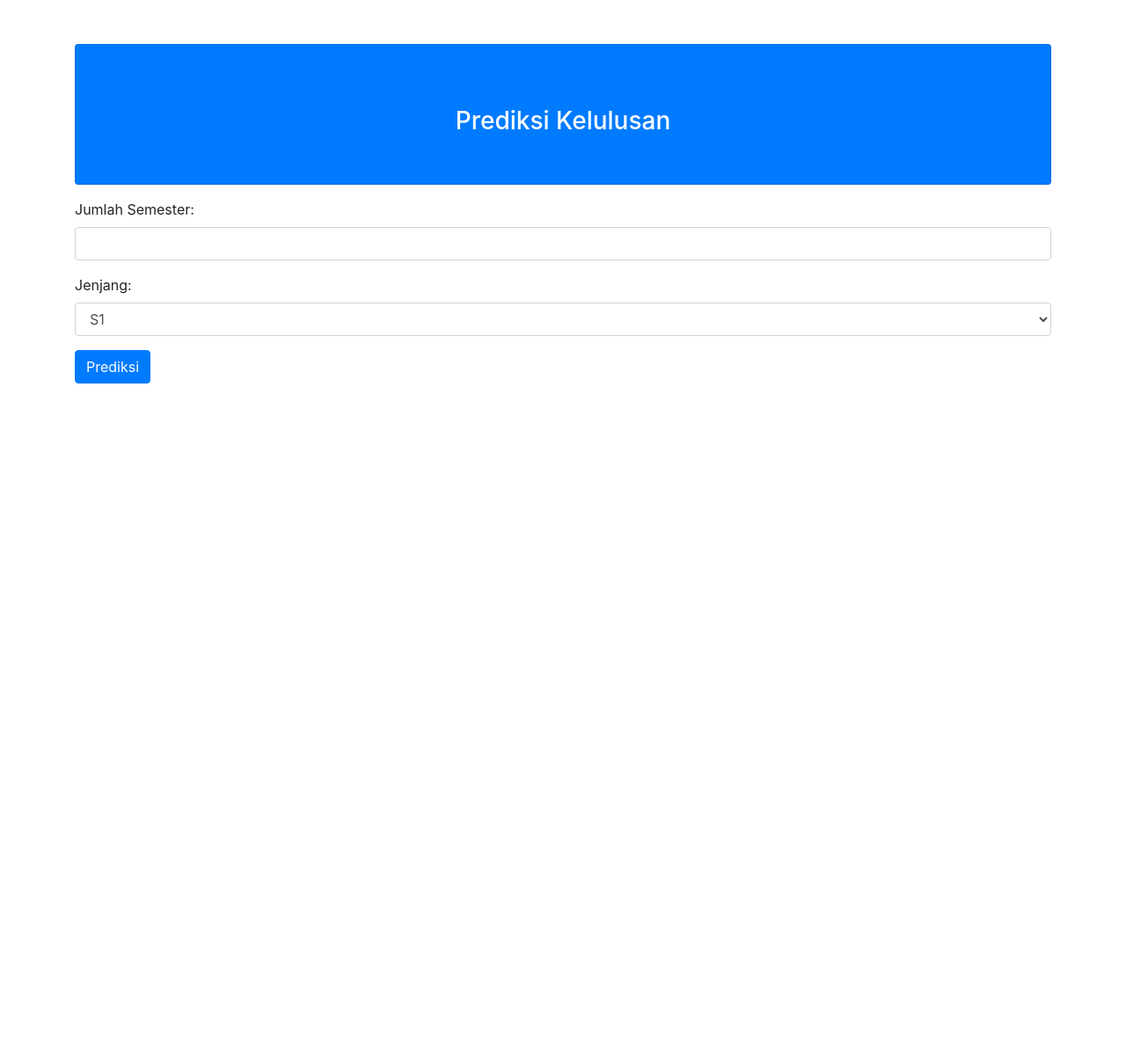
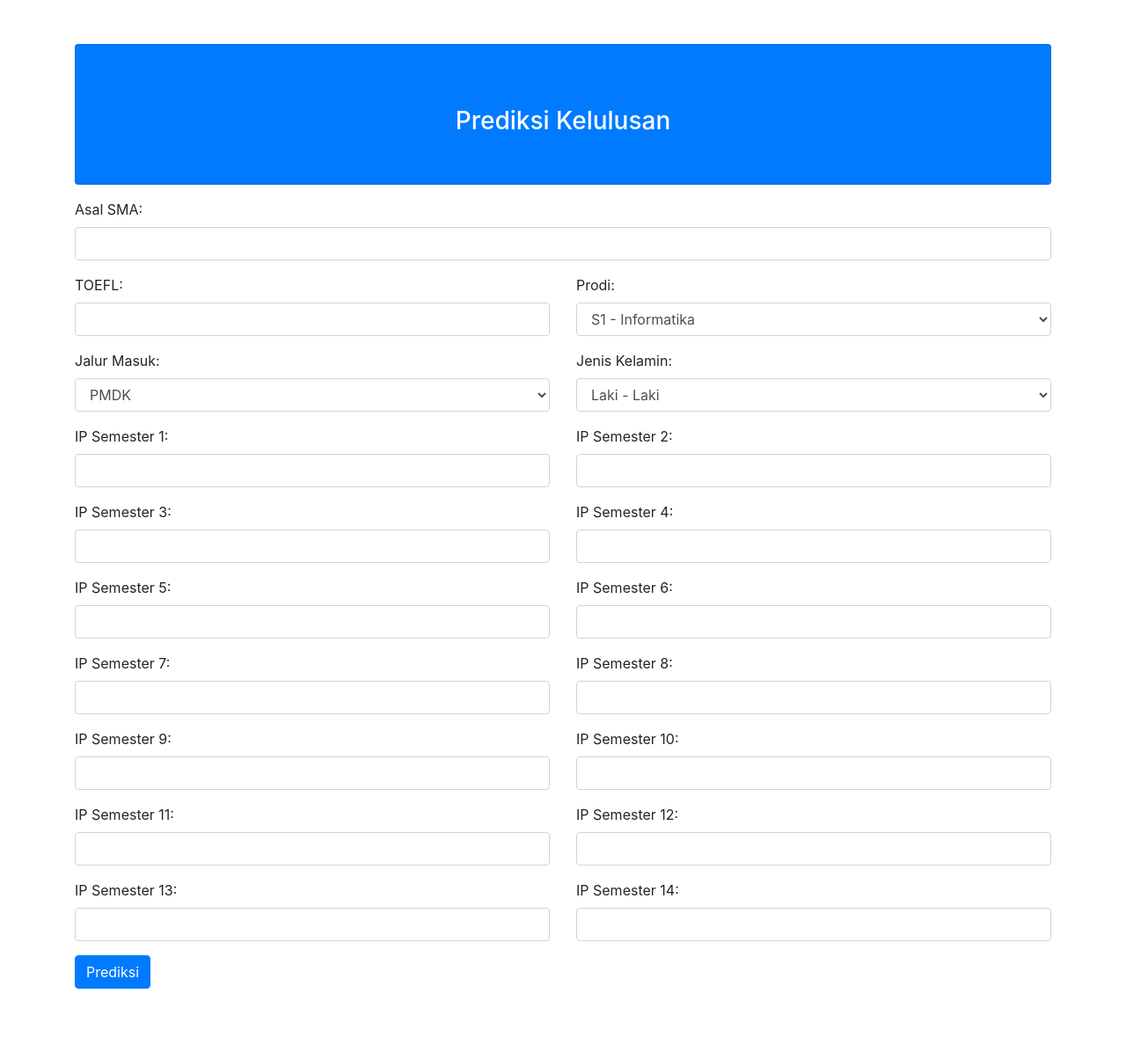
Before and after one commit to luthfidhani/prediksi-kelulusan-mahasiswa, a Flask app: page / in a window 1280 px wide. Shown: the whole page at 88% size. Before the commit the page ends 436 px from the top, so only its background shows below. Run offline with Flask 3, Linux system fonts and the light colour scheme; parts of the project's set-up code (start-up, migrations or seed data) failed here and were passed over; some libraries are stand-ins or nearby versions.

Commit message:
💡 feat: add some params

```diff
--- a/app/main.py
+++ b/app/main.py
@@ -1,34 +1,77 @@
 import os
 import joblib
 import pandas as pd
+import numpy as np
 from flask import Flask, render_template, request
-
+from vars import jalur, prodi, jenis_kelamin
 
 app = Flask(__name__)
 
 model = joblib.load(os.path.join(os.path.dirname(__file__), "model_logistik.pkl"))
 
 
-def predict(jumlah_semester, jenjang):
-    df = pd.DataFrame({"Jumlah_Semester": [jumlah_semester], "jenjang": [jenjang]})
+def predict(n_toefl, ipk, jumlah_semester, prodi_code, jenis_kelamin_code, jalur_code):
+    df = pd.DataFrame(
+        {
+            "n_toefl": [n_toefl],
+            "ipk": [ipk],
+            "jumlah_semester": [jumlah_semester],
+            "prodi_code": [prodi_code],
+            "jenis_kelamin_code": [jenis_kelamin_code],
+            "jalur_code": [jalur_code],
+        },
+    )
     return model.predict(df)
 
 
 @app.route("/", methods=["GET", "POST"])
 def index():
+    data = {
+        "vars": {
+            "jalur": jalur,
+            "prodi": prodi,
+            "jenis_kelamin": jenis_kelamin,
+        },
+        "request": [None],
+        "prediction": [None],
+    }
     if request.method == "POST":
-        jumlah_semester = int(request.form["jumlah_semester"])
-        jenjang = request.form["jenjang"]
+        asal_sma = request.form["asal_sma"]
+        n_toefl = int(request.form["n_toefl"])
+        prodi_code = int(request.form["prodi_code"])
+        jenis_kelamin_code = int(request.form["jenis_kelamin_code"])
+        jalur_code = int(request.form["jalur_code"])
 
-        data = {
-            "jumlah_semester": jumlah_semester,
-            "jenjang": jenjang,
-            "prediction": predict(jumlah_semester, jenjang)[0],
-        }
+        ips = []
+        for i in range(1, 15):
+            ip = request.form[f"ip_semester_{i}"]
+            if ip:
+                ips.append(float(request.form[f"ip_semester_{i}"]))
+        ips = np.array(ips, dtype=float)
+
+        data["request"] = {
+            "asal_sma": asal_sma,
+            "n_toefl": n_toefl,
+            "ipk": np.mean(ips),
+            "jumlah_semester": len(ips),
+            "prodi_code": prodi_code,
+            "jenis_kelamin_code": jenis_kelamin_code,
+            "jalur_code": jalur_code,
+            "ips": ips
+        },
+
+        data["prediction"] = predict(
+            n_toefl=n_toefl,
+            ipk=np.mean(ips),
+            jumlah_semester=len(ips),
+            prodi_code=prodi_code,
+            jenis_kelamin_code=jenis_kelamin_code,
+            jalur_code=jalur_code,
+        )[0]
 
         return render_template("index.html", data=data)
-    return render_template("index.html", data=None)
+    return render_template("index.html", data=data)
 
 
 if __name__ == "__main__":
-    app.run(host="0.0.0.0", port=5000)
+    app.run(host="0.0.0.0", port=5000, debug=True)
--- a/app/templates/index.html
+++ b/app/templates/index.html
@@ -23,20 +23,66 @@
             </div>
             <form method="POST">
                 <div class="form-group">
-                    <label for="jumlah_semester">Jumlah Semester:</label>
-                    <input type="number" class="form-control" id="jumlah_semester" name="jumlah_semester" {% if data.jumlah_semester %}value = {{ data.jumlah_semester }}{% endif %} required>
+                    <label for="asal_sma">Asal SMA:</label>
+                    <input type="text" class="form-control" id="asal_sma" name="asal_sma" {% if data.request[0] %} value = "{{ data.request[0].asal_sma }}" {% endif %} required>
                 </div>
-                <div class="form-group">
-                    <label for="jenjang">Jenjang:</label>
-                    <select class="form-control" id="jenjang" name="jenjang" required>
-                        <option value="1" {% if data.jenjang == "1" %} selected {% endif %}>S1</option>
-                        <option value="2" {% if data.jenjang == "2" %} selected {% endif %}>D4</option>
-                        <option value="3" {% if data.jenjang == "3" %} selected {% endif %}>D3</option>
-                    </select>
+                <div class="row">
+                    <div class="col-md-6 form-group">
+                        <label for="n_toefl">TOEFL:</label>
+                        <input type="number" class="form-control" id="n_toefl" name="n_toefl" {% if data.request[0] %}value = {{ data.request[0].n_toefl }} {% endif %} required>
+                    </div>
+                    <div class="col-md-6 form-group">
+                        <label for="prodi_code">Prodi:</label>
+                        <select class="form-control" id="prodi_code" name="prodi_code" required>
+                            {% for prodi, code in data.vars.prodi %}
+                            <option value={{ code }}
+                                    {% if data.request[0] and data.request[0].prodi_code == code %}selected{% endif %}>
+                                {{ prodi }}
+                            </option>
+                            {% endfor %}
+                        </select>
+                    </div>
+                    <div class="col-md-6 form-group">
+                        <label for="jalur_code">Jalur Masuk:</label>
+                        <select class="form-control" id="jalur_code" name="jalur_code" required>
+                            {% for jalur, code in data.vars.jalur %}
+                            <option value={{ code }}
+                                    {% if data.request[0] and data.request[0].jalur_code == code %}selected{% endif %}>
+                                {{ jalur }}
+                            </option>
+                            {% endfor %}
+                        </select>
+                    </div>
+                    <div class="col-md-6 form-group">
+                        <label for="jenis_kelamin_code">Jenis Kelamin:</label>
+                        <select class="form-control"
+                                id="jenis_kelamin_code"
+                                name="jenis_kelamin_code"
+                                required>
+                            {% for gender, code in data.vars.jenis_kelamin %}
+                            <option value={{ code }}
+                                    {% if data and data.request[0].jenis_kelamin_code == code %}selected{% endif %}>
+                                {{ gender }}
+                            </option>
+                            {% endfor %}
+                        </select>
+                    </div>
+                    {% for i in range(1, 15) %}
+                        <div class="col-md-6 form-group">
+                            <label for="ip_semester_{{ i }}">IP Semester {{ i }}:</label>
+                            <input type="number"
+                                class="form-control"
+                                id="ip_semester_{{ i }}"
+                                name="ip_semester_{{ i }}"
+                                step="0.001"
+                                {% if data.request[0] %}value = {{ data.request[0].ips[i-1]  }} {% endif %}
+                            >
+                        </div>
+                    {% endfor %}
                 </div>
                 <button type="submit" class="btn btn-primary">Prediksi</button>
             </form>
-            {% if data %}
+            {% if data.prediction[0] %}
                 {% if data.prediction == "Tepat waktu" %}
                     <div class="alert alert-success shadow-lg p-3 my-5 rounded">
                         <div class="m-3">
@@ -55,6 +101,9 @@
                     </div>
                 {% endif %}
             {% endif %}
+            <br>
+            <br>
+            <br>
         </div>
     </body>
 </html>
--- /dev/null
+++ b/app/vars.py
@@ -0,0 +1,31 @@
+jalur = [
+    ('PMDK', 1),
+    ('USMI', 2),
+    ('USM2', 3),
+    ('USM3', 4),
+    ('USM', 5),
+    ('USM 1', 6),
+    ('USM 2', 7),
+    ('USM 3', 8),
+    ('USM 2A', 9),
+    ('USM 2B', 10),
+    ('USM 3A', 11),
+    ('USM 3B', 12),
+    ('UTBK', 13),
+]
+
+prodi = [
+    ("S1 - Informatika", 3),
+    ("S1 - Sistem Informasi", 4),
+    ("S1 - Teknik Elektro", 6),
+    ("S1 - Manajemen Rekayasa", 7),
+    ("S1 - Teknik Bioproses", 8),
+    ("D4 - Sarjana Terapan Teknologi Rekayasa Perangkat Lunak", 2),
+    ("D3 - Teknologi Informasi", 1),
+    ("D3 - Teknologi Komputer", 5),
+]
+
+jenis_kelamin = [
+    ("Laki - Laki", 0),
+    ("Perempuan", 1),
+]
```
Also changed, not shown: app/__main__.py (added), images/home.jpeg (added), images/home.png (deleted), images/tepat_waktu.jpeg (added), images/tepat_waktu.png (deleted), images/tidak_tepat_waktu.jpeg (added), images/tidak_tepat_waktu.png (deleted), 2 other files.
